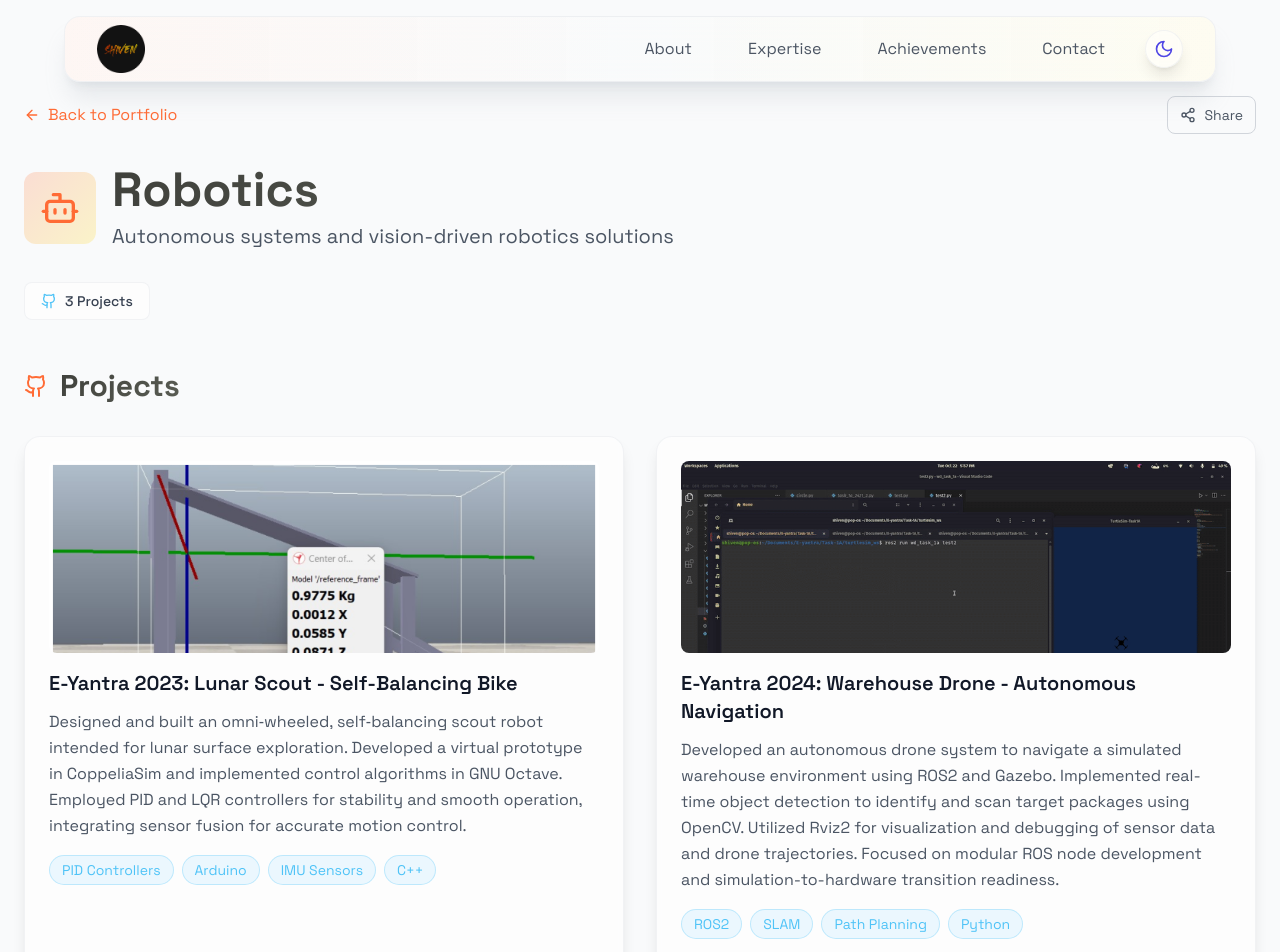
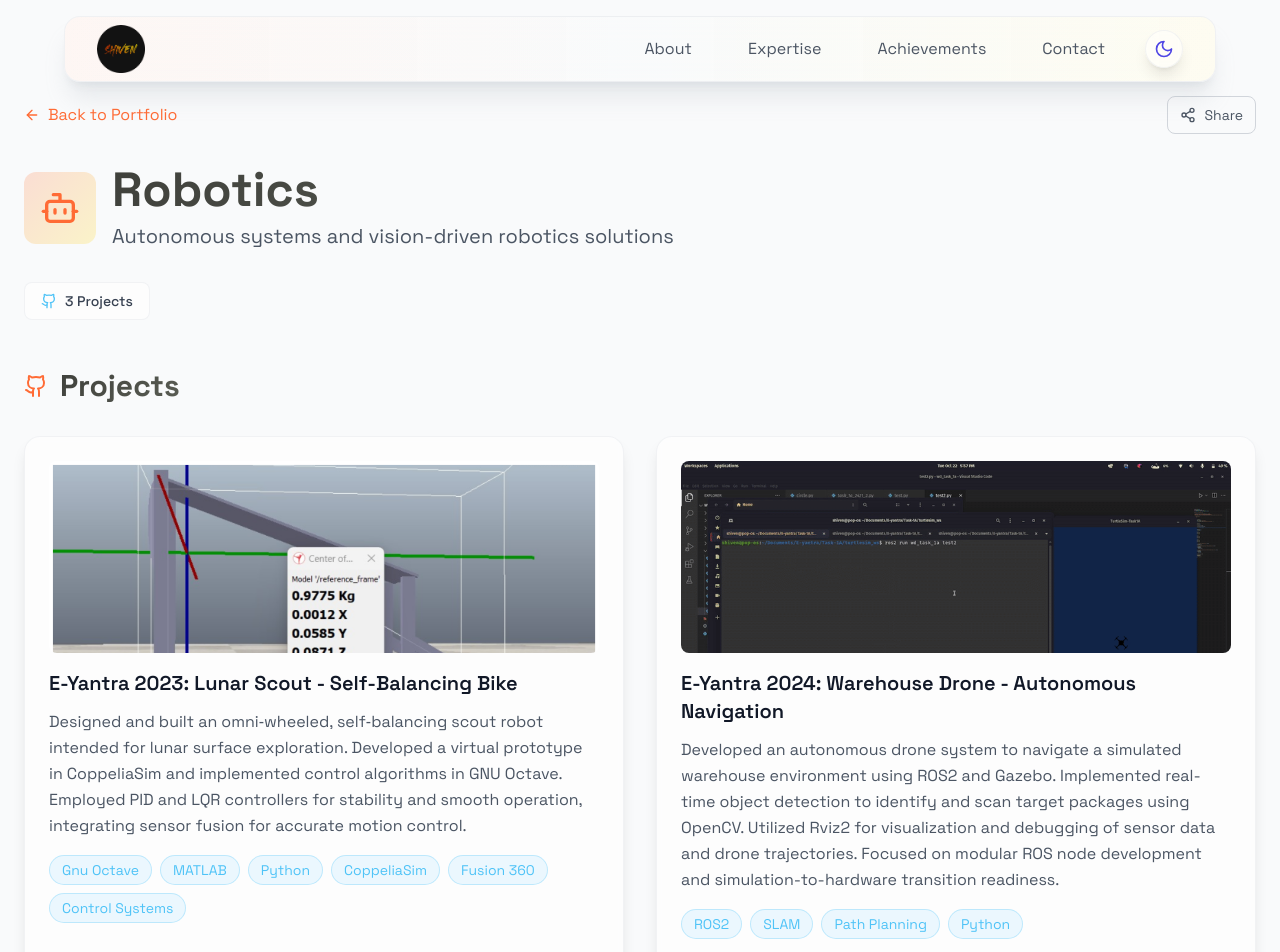
Before and after one commit to Shiven-saini/portfolio, a Next.js app: page /skills/robotics in a window 1280 px wide. Shown: the top 952 px of the page. Built offline with nearby package versions, Linux system fonts and the light colour scheme.

Commit message:
Fix: changed some tech tags

```diff
--- a/src/app/skills/robotics/page.tsx
+++ b/src/app/skills/robotics/page.tsx
@@ -22,7 +22,7 @@ const RoboticsPage = () => {
       id: 'lunar-scout',
       title: 'E-Yantra 2023: Lunar Scout - Self-Balancing Bike',
       description: 'Designed and built an omni‑wheeled, self‑balancing scout robot intended for lunar surface exploration. Developed a virtual prototype in CoppeliaSim and implemented control algorithms in GNU Octave. Employed PID and LQR controllers for stability and smooth operation, integrating sensor fusion for accurate motion control.',
-      technologies: ['PID Controllers', 'Arduino', 'IMU Sensors', 'C++'],
+      technologies: ['Gnu Octave', 'MATLAB', 'Python', 'CoppeliaSim', 'Fusion 360', 'Control Systems'],
       githubUrl: 'https://github.com/Shiven-saini/eyrc23_ls_1593',
       image: '/images/projects/eyrc-2023.png'
     },
```
